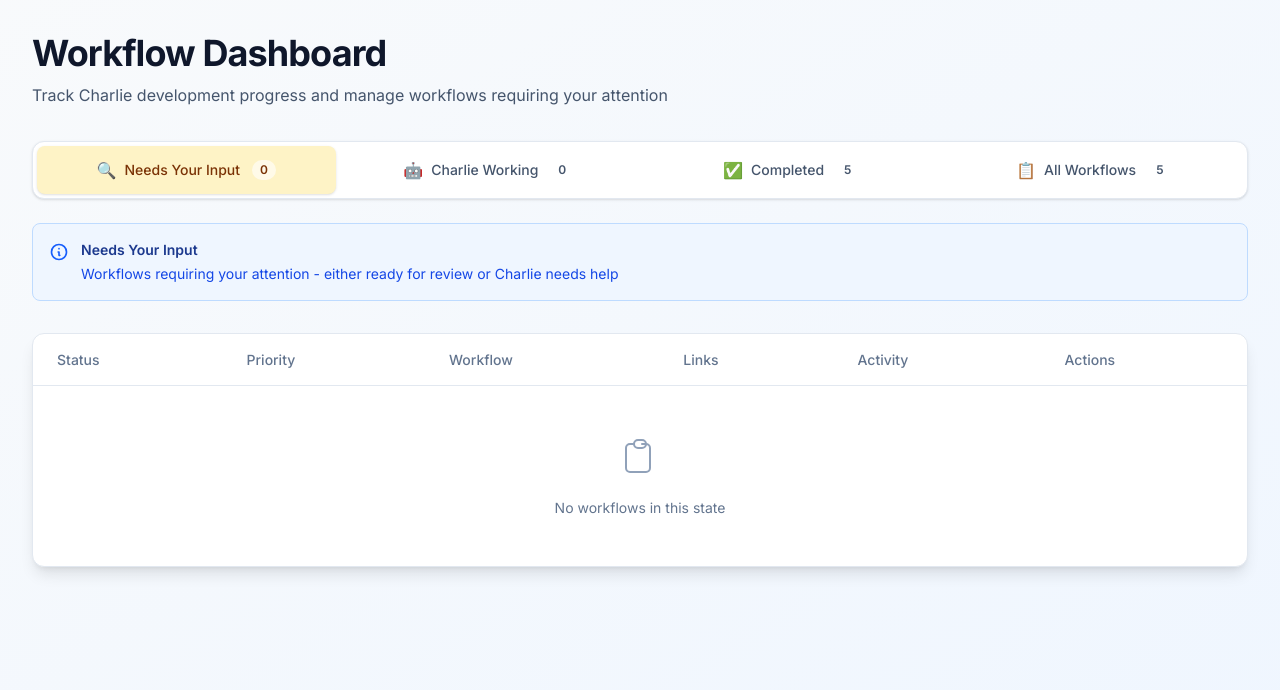
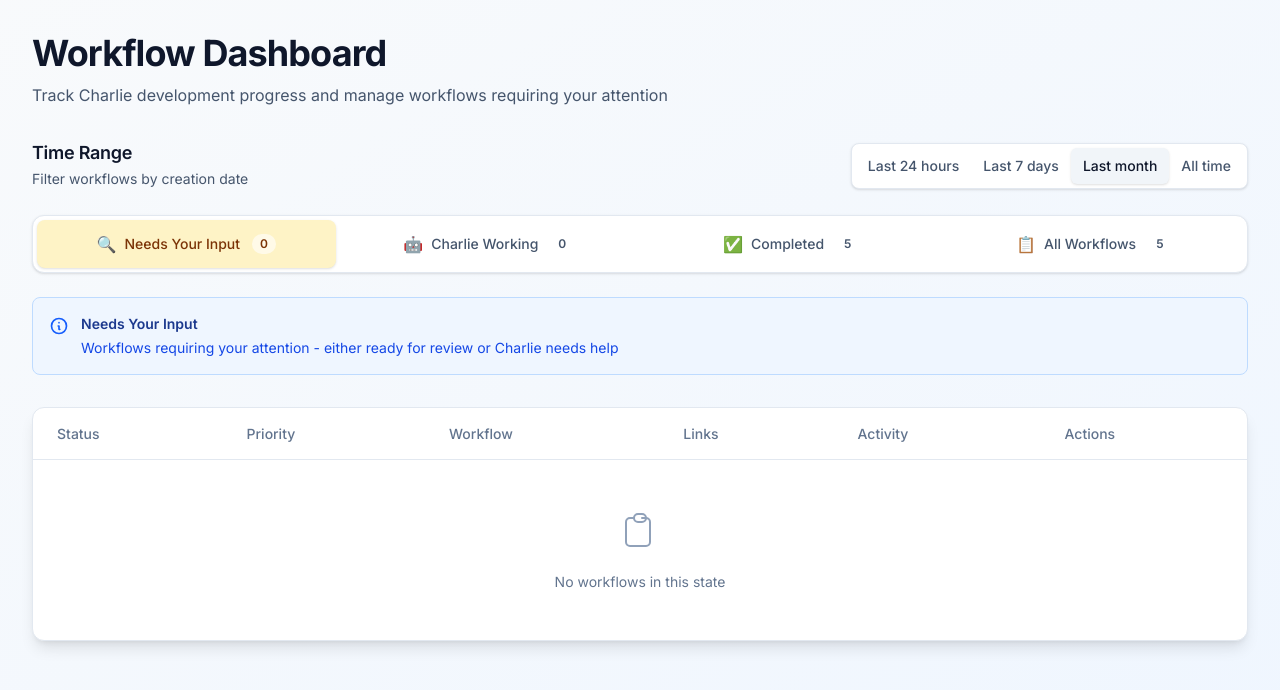
Before and after one commit to mistersingh179/status-tracker, a Next.js app: page / in a window 1280 px wide. Shown: the top 690 px of the page. Built offline with nearby package versions, Linux system fonts and the light colour scheme.

Commit message:
added date filter so that we dont over burden with too many workflows

```diff
--- a/src/app/page.tsx
+++ b/src/app/page.tsx
@@ -15,16 +15,21 @@ import {
   getPriorityColor,
   getTimeSinceLastActivity,
   getLinearIssueUrl,
-  getGitHubPRUrl
+  getGitHubPRUrl,
+  DateRange,
+  getDateRangeLabel,
+  isWorkflowInDateRange
 } from './utils/workflow-state';
 
 const activityData = data as ActivityDataset;
 
 export default function WorkflowsDashboard() {
   const [filterState, setFilterState] = useState<WorkflowState | 'all'>('needs_user_input');
+  const [dateRange, setDateRange] = useState<DateRange>('1month');
 
   const workflowsWithState = useMemo(() => {
-    return activityData.workflows.map(workflow => {
+    return activityData.workflows
+      .map(workflow => {
         const workflowEvents = activityData.events.filter(e => e.workflowId === workflow.id);
         const { state, reason } = getWorkflowStateWithReason(workflowEvents);
         const lastEvent = workflowEvents.sort((a, b) => b.sequence - a.sequence)[0];
@@ -39,14 +44,17 @@ export default function WorkflowsDashboard() {
           lastEvent,
           priority,
           linearUrl,
-        githubUrl
+          githubUrl,
+          events: workflowEvents
         } as WorkflowWithState & {
           priority: string | null;
           linearUrl: string | null;
           githubUrl: string | null;
+          events: typeof workflowEvents;
         };
-    });
-  }, []);
+      })
+      .filter(workflow => isWorkflowInDateRange(workflow.events, dateRange));
+  }, [dateRange]);
 
   const filteredWorkflows = useMemo(() => {
     if (filterState === 'all') {
@@ -74,6 +82,35 @@ export default function WorkflowsDashboard() {
           <p className="text-body text-slate-600 dark:text-slate-400">
             Track Charlie development progress and manage workflows requiring your attention
           </p>
+        </div>
+
+        {/* Date Range Filter */}
+        <div className="mb-6">
+          <div className="flex items-center justify-between">
+            <div>
+              <h2 className="text-heading text-lg text-slate-900 dark:text-slate-100 mb-1">
+                Time Range
+              </h2>
+              <p className="text-body text-sm text-slate-600 dark:text-slate-400">
+                Filter workflows by creation date
+              </p>
+            </div>
+            <div className="flex bg-white dark:bg-slate-800 rounded-lg shadow-sm border border-slate-200 dark:border-slate-700 p-1">
+              {(['1day', '7days', '1month', 'all'] as DateRange[]).map((range) => (
+                <button
+                  key={range}
+                  onClick={() => setDateRange(range)}
+                  className={`px-3 py-2 text-sm font-medium rounded-md transition-all duration-200 ${
+                    dateRange === range
+                      ? 'bg-slate-100 text-slate-900 shadow-sm dark:bg-slate-700 dark:text-slate-100'
+                      : 'text-slate-600 hover:text-slate-900 hover:bg-slate-50 dark:text-slate-400 dark:hover:text-slate-100 dark:hover:bg-slate-700/50'
+                  }`}
+                >
+                  {getDateRangeLabel(range)}
+                </button>
+              ))}
+            </div>
+          </div>
         </div>
 
         {/* Filter tabs */}
--- a/src/app/utils/workflow-state.ts
+++ b/src/app/utils/workflow-state.ts
@@ -282,3 +282,48 @@ export function getGitHubPRUrl(events: ActivityEvent[]): string | null {
   );
   return prEvent?.entity.url || null;
 }
+
+export type DateRange = '1day' | '7days' | '1month' | 'all';
+
+export function getDateRangeLabel(range: DateRange): string {
+  switch (range) {
+    case '1day':
+      return 'Last 24 hours';
+    case '7days':
+      return 'Last 7 days';
+    case '1month':
+      return 'Last month';
+    case 'all':
+      return 'All time';
+  }
+}
+
+export function getWorkflowCreationDate(events: ActivityEvent[]): Date | null {
+  // Find the first issue.created event which represents when the workflow started
+  const creationEvent = events
+    .filter(e => e.type === 'issue.created')
+    .sort((a, b) => a.sequence - b.sequence)[0];
+
+  return creationEvent ? new Date(creationEvent.ts) : null;
+}
+
+export function isWorkflowInDateRange(events: ActivityEvent[], dateRange: DateRange): boolean {
+  if (dateRange === 'all') return true;
+
+  const creationDate = getWorkflowCreationDate(events);
+  if (!creationDate) return true; // Include workflows without clear creation date
+
+  const now = new Date();
+  const msPerDay = 24 * 60 * 60 * 1000;
+
+  switch (dateRange) {
+    case '1day':
+      return (now.getTime() - creationDate.getTime()) <= msPerDay;
+    case '7days':
+      return (now.getTime() - creationDate.getTime()) <= (7 * msPerDay);
+    case '1month':
+      return (now.getTime() - creationDate.getTime()) <= (30 * msPerDay);
+    default:
+      return true;
+  }
+}
```
Also changed, not shown: 1 other file (tests, documents, lock files or other folders). Lines whose indentation alone changed are shown as unchanged.
